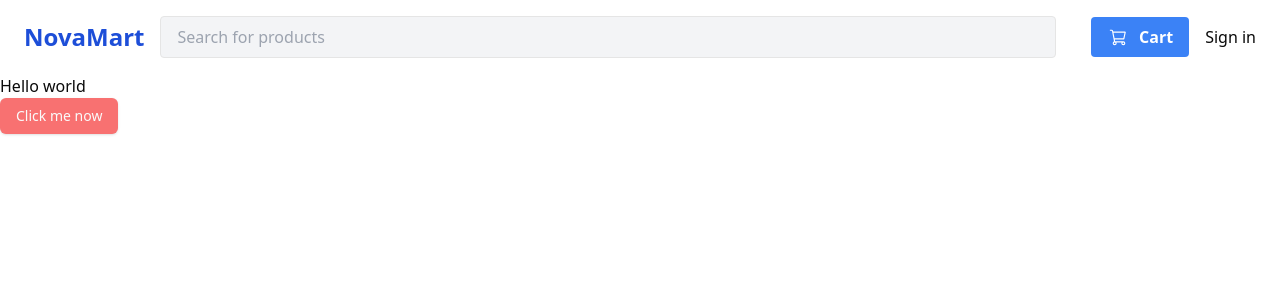
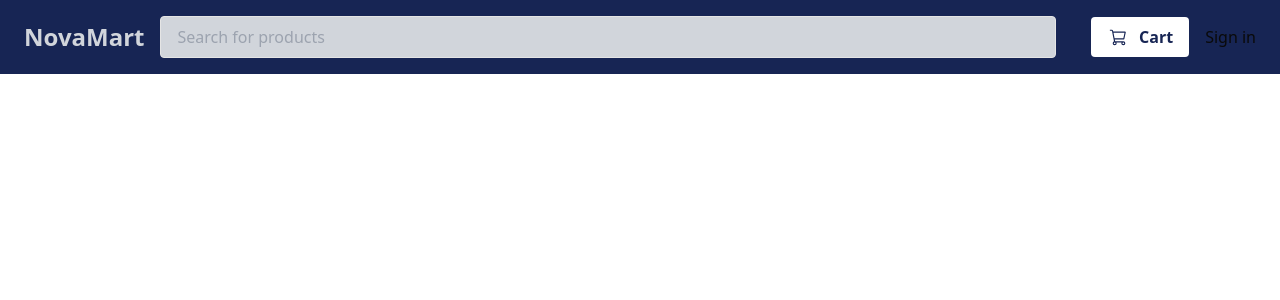
Before and after one commit to Compson9/ecommerce-app, a Next.js app: page / in a window 1280 px wide. Shown: the top 300 px of the page. Built offline with nearby package versions, Linux system fonts and the light colour scheme; no server answers.

Commit message:
Final commit before new year

```diff
--- a/components/Header.tsx
+++ b/components/Header.tsx
@@ -3,39 +3,43 @@
 import { ClerkLoaded, SignInButton, UserButton, useUser } from "@clerk/nextjs"
 import Link from "next/link";
 import Form from "next/form";
-import { PackageIcon, TrolleyIcon } from "@sanity/icons";
+import { PackageIcon, SearchIcon, TrolleyIcon } from "@sanity/icons";
 import { SignedIn } from "@clerk/clerk-react";
 
 
 export default function Header() {
     const {user} = useUser();
-    const createClerkPasskey = async() => {
- try {
-  const response = await user?.createPasskey()
-  console.log(response);
+//     const createClerkPasskey = async() => {
+//  try {
+//   const response = await user?.createPasskey()
+//   console.log(response);
 
- } catch (err) {
-  console.error("Error:", JSON.stringify(err, null, 2))
- }
-    }
+//  } catch (err) {
+//   console.error("Error:", JSON.stringify(err, null, 2))
+//  }
+//     }
 
   return (
-    <header className="flex flex-wrap justify-between items-center py-4 px-6">
+    <header className="flex flex-wrap bg-blue-950 fixed w-full justify-between items-center py-4 px-6">
     {/* Top row of the Header */}
     <div className="flex w-full flex-wrap justify-between items-center">
-        <Link href="/" className="text-2xl font-bold text-blue-700 cursor-pointer mx-auto sm:mx-0">
+        <Link href="/" className="text-2xl font-bold text-gray-300 cursor-pointer mx-auto sm:mx-0">
             NovaMart
         </Link>
         <Form
             action="/search"
             className="w-full sm:w-auto sm:flex-1 sm:mx-4 mt-2 sm:mt-0"
+
         >
+
             <input
                 type="text"
                 name="query"
                 placeholder="Search for products"
-                className="bg-gray-100 text-gray-800 px-4 py-2 rounded focus:outline-none focus:ring-2 focus:ring-blue-500 focus:ring-opacity-50 border w-full max-w-4xl"
+                className="bg-gray-300 text-gray-800 px-4 py-2 rounded focus:outline-none focus:ring-2 focus:ring-blue-500 focus:ring-opacity-30 border w-full max-w-4xl"
+
             />
+
         </Form>
 
  {/* Left side of the header */}
@@ -43,7 +47,7 @@ export default function Header() {
         <div className="flex items-center space-x-4 mt-4 sm:mt-0 flex-1 sm:flex-none">
         <Link
             href="/cart"
-            className="flex relative flex-1 justify-center sm:justify-start sm:flex-none items-center space-x-2 bg-blue-500 hover:bg-blue-700 text-white font-bold py-2 px-4 rounded"
+            className="flex relative flex-1 justify-center sm:justify-start sm:flex-none items-center space-x-2 bg-white hover:bg-blue-950 hover:text-white hover:border text-blue-950 font-bold py-2 px-4 rounded"
         >
             <TrolleyIcon className="w-6 h-6"/>
             {/* Span items count when the global state is implemented */}
@@ -54,7 +58,7 @@ export default function Header() {
         <ClerkLoaded>
           <SignedIn>
             <Link href="/order"
-            className="flex-1 relative flex justify-center sm:justify-start sm:flex-none items-center space-x-2 bg-blue-500 hover:bg-blue-700 text-white font-bold py-2 px-4 rounded"
+            className="flex-1 relative flex justify-center sm:justify-start sm:flex-none items-center space-x-2 font-bold py-2 px-4 rounded  bg-white hover:bg-blue-950 hover:text-white hover:border text-blue-950"
             >
               <PackageIcon className="w-6 h-6"/>
               <span>Orders</span>
@@ -65,21 +69,22 @@ export default function Header() {
             <div className="flex gap-4 items-center justify-center">
               <UserButton />
               <div className="hidden sm:block text-sx">
-                <p className="text-gray-400">Welcome Back!</p>
-                <p className="font-bold">{user.fullName}</p>
+                <p className="text-gray-300">Welcome Back!</p>
+                <p className="font-bold text-gray-200 ">{user.fullName}</p>
               </div>
             </div>
            ): (
             <SignInButton mode="modal"/>
            )}
-          {user?.passkeys.length === 0 && (
+           {/* User Pass Key */}
+          {/* {user?.passkeys.length === 0 && (
             <button
             onClick={createClerkPasskey}
               className="bg-white hover:bg-blue-700 text-blue-500 hover:text-white animate-pulse font-bold py-2 px-2 border-blue-300 border"
             >
              Create passkey
             </button>
-          )}
+          )} */}
 
         </ClerkLoaded>
         </div>
```
